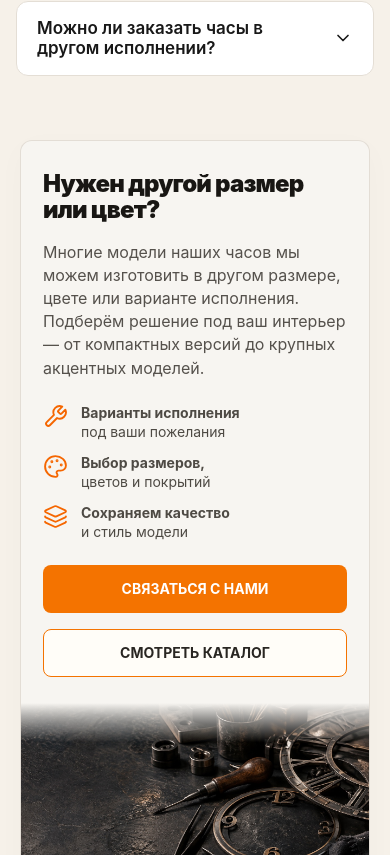
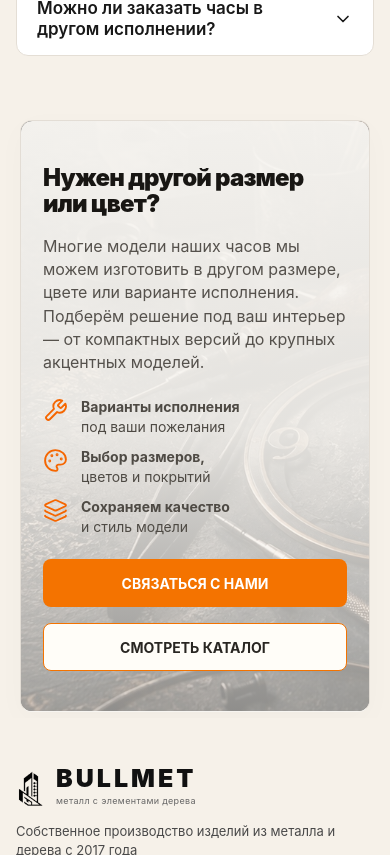
Before and after one commit to kurguzenko132/bullmet, a Next.js app: page / in a window 390 px wide. Shown: the part 5160-6015 px from the top of the page. Built offline with nearby package versions, Linux system fonts and the light colour scheme; no server answers; the database is empty.

Commit message:
Refine mobile home layouts

```diff
--- a/app/design-system.css
+++ b/app/design-system.css
@@ -583,6 +583,13 @@ body:not(.admin-body) .home-faq__answer { padding: 0 20px 20px; color: var(--col
 }
 
 @media (max-width: 640px) {
+  body:not(.admin-body) .home-faq__contact-card { box-sizing: border-box; width: calc(100% + 40px); max-width: none; margin-left: -20px; }
+  body:not(.admin-body) .home-custom-options__card { position: relative; display: block !important; min-height: 590px; overflow: hidden; background: #f7f5f1; }
+  body:not(.admin-body) .home-custom-options__card::before { position: absolute; z-index: 1; inset: 0; content: ''; background: linear-gradient(180deg, rgba(247, 245, 241, .98) 0%, rgba(247, 245, 241, .92) 52%, rgba(247, 245, 241, .58) 100%); pointer-events: none; }
+  body:not(.admin-body) .home-custom-options__visual { position: absolute !important; z-index: 0; inset: 0; width: 100%; height: 100% !important; min-height: 0 !important; aspect-ratio: auto !important; }
+  body:not(.admin-body) .home-custom-options__visual::before { display: none; }
+  body:not(.admin-body) .home-custom-options__visual img { object-fit: cover; object-position: center; }
+  body:not(.admin-body) .home-custom-options__content { position: relative; z-index: 2; min-height: 590px; background: transparent; }
   body:not(.admin-body) .home-categories-final .home-categories-actions { display: none !important; }
   body:not(.admin-body) .home-categories-final .home-categories-head { box-sizing: border-box; padding-left: 16px; }
   body:not(.admin-body) .home-categories-final .category-card__content { min-height: 122px; }
```
